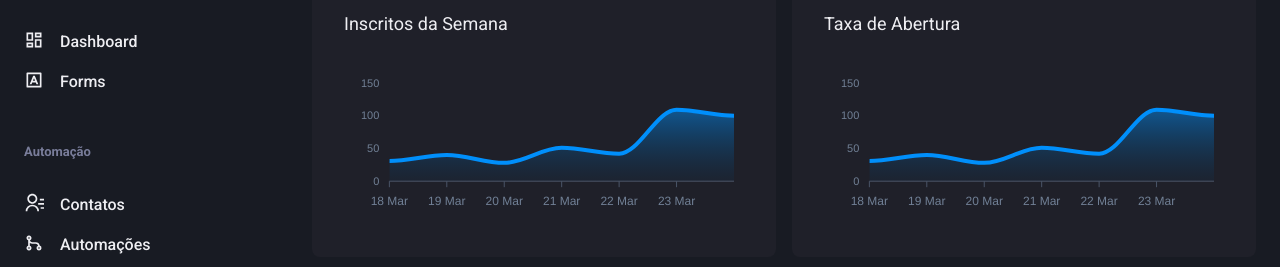
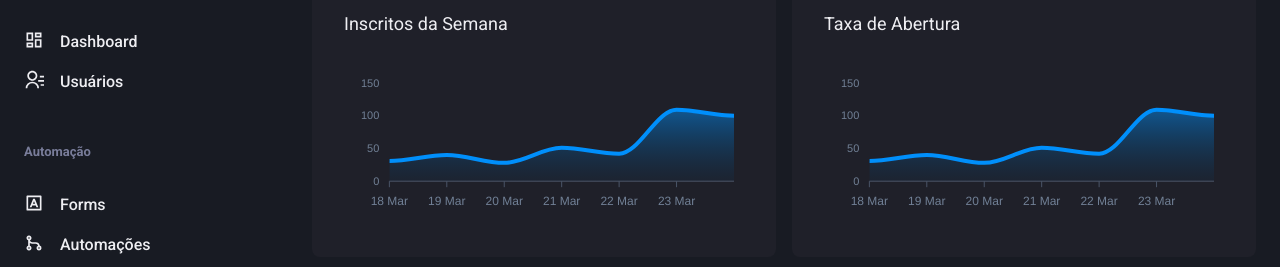
Before and after one commit to gitlherme/dashgo, a Next.js app: page /dashboard in a window 1280 px wide. Shown: the part 142-409 px from the top of the page. Built offline with nearby package versions, Linux system fonts and the light colour scheme.

Commit message:
fix: add navigation in links

```diff
--- a/src/components/Sidebar/NavLink.tsx
+++ b/src/components/Sidebar/NavLink.tsx
@@ -1,16 +1,20 @@
-import { Text, Icon, Link, LinkProps as ChakraLinkProps } from "@chakra-ui/react";
+import { Text, Icon, Link as ChakraLink, LinkProps as ChakraLinkProps } from "@chakra-ui/react";
+import Link from "next/link";
 import { IconType } from "react-icons";
 
 interface NavLinkProps extends ChakraLinkProps {
   title: string;
   icon?: IconType;
+  href: string;
 }
 
-export function NavLink({ title, icon, ...props }: NavLinkProps) {
+export function NavLink({ title, icon, href, ...props }: NavLinkProps) {
   return (
-    <Link display="flex" {...props}>
-      <Icon as={icon} fontSize="20" />
-      <Text ml="4" fontWeight="medium">{title}</Text>
+    <Link href={href} passHref>
+      <ChakraLink display="flex" {...props}>
+        <Icon as={icon} fontSize="20" />
+        <Text ml="4" fontWeight="medium">{title}</Text>
+      </ChakraLink>
     </Link>
   )
 }
--- a/src/components/Sidebar/index.tsx
+++ b/src/components/Sidebar/index.tsx
@@ -14,13 +14,13 @@ export function Sidebar() {
         align="flex-start"
       >
         <NavSection title="Geral">
-          <NavLink title="Dashboard" icon={RiDashboardLine} />
-          <NavLink title="Forms" icon={RiInputMethodLine} />
+          <NavLink title="Dashboard" href="/dashboard" icon={RiDashboardLine} />
+          <NavLink title="Usuários" href="/users" icon={RiContactsLine} />
         </NavSection>
 
         <NavSection title="Automação">
-          <NavLink title="Contatos" icon={RiContactsLine} />
-          <NavLink title="Automações" icon={RiGitMergeLine} />
+          <NavLink title="Forms" href="/forms" icon={RiInputMethodLine} />
+          <NavLink title="Automações" href="/automation" icon={RiGitMergeLine} />
         </NavSection>
       </Stack>
 
```
Also changed, not shown: src/pages/users/create.tsx (+6 -3 lines), src/pages/users/index.tsx (+6 -3 lines).
